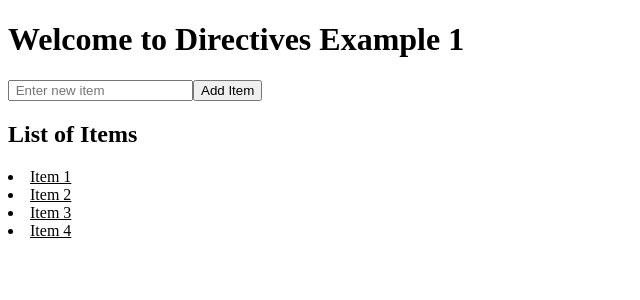
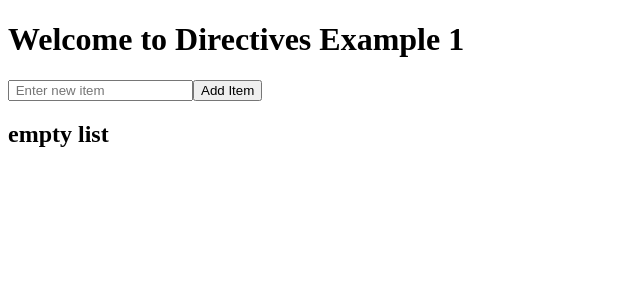
Before and after one commit to omermahd11/Directives_Demo, an Angular app in the folder DirectiveExample1/: page / in a window 1280 px wide. Shown: the top 300 px of the page, without its empty margins (0-640 px from the left). Built offline with nearby package versions, Linux system fonts and the light colour scheme.

Commit message:
@if statement is added

```diff
--- a/DirectiveExample1/src/app/app.component.html
+++ b/DirectiveExample1/src/app/app.component.html
@@ -4,7 +4,12 @@
 <input type="text" [(ngModel)] ="newItem" placeholder=" Enter new item"/>
 
 <Button (click)="addItem()">Add Item</Button>
+
+@if(items.length > 0){
 <h2> List of Items</h2>
+}@else{
+  <h2> empty list</h2>
+}
 <u>
   @for( item of items; track item){
 
--- a/DirectiveExample1/src/app/app.component.ts
+++ b/DirectiveExample1/src/app/app.component.ts
@@ -13,7 +13,7 @@ export class AppComponent {
 
   newItem = ""
 
-  items = [" Item 1", "Item 2" , "Item 3", "Item 4"]
+  items : string[] = []
 
   addItem(){
 
```
